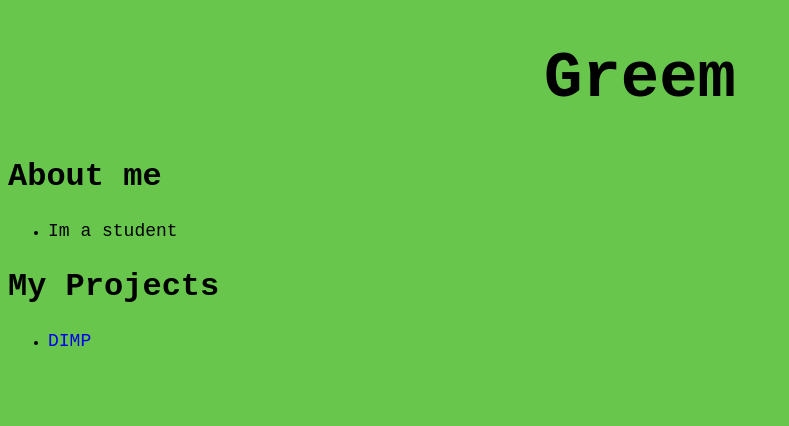
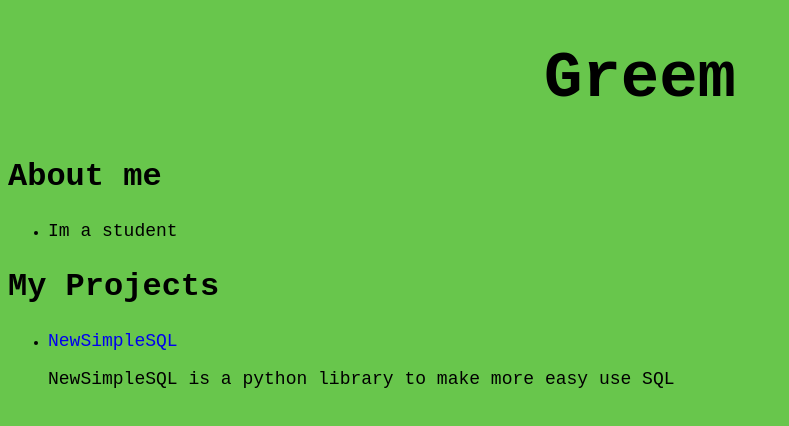
Before and after one commit to Greem3/Greem3.github.io, a plain HTML site: page index.html in a window 1280 px wide. Shown: the whole page, without its empty margins (0-789 px from the left). Drawn offline with Linux system fonts and the light colour scheme.

Commit message:
MoreInfo

```diff
--- a/index.html
+++ b/index.html
@@ -24,7 +24,8 @@
         <h2>My Projects</h2>
         <ul>
             <li>
-                <a href="https://github.com/Greem3/Dimp-Bot"><p>DIMP</p></a>
+                <a href="https://github.com/Greem3/NewSimpleSQL"><p>NewSimpleSQL</p></a>
+                <p>NewSimpleSQL is a python library to make more easy use SQL</p>
             </li>
         </ul>
     </section>
```
